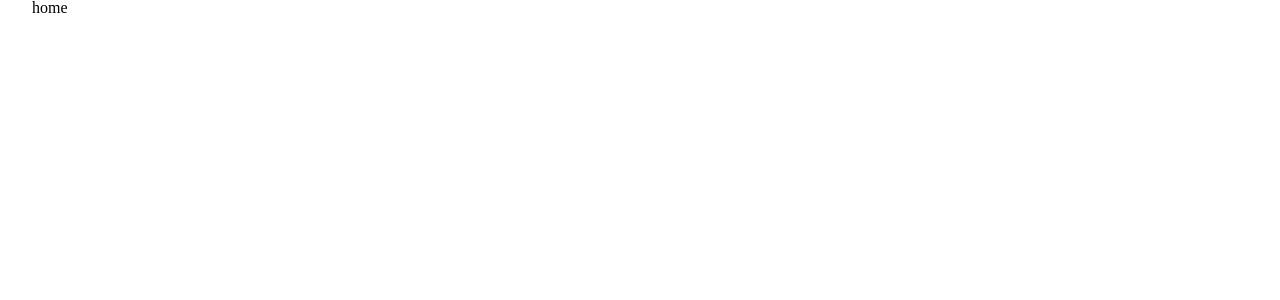
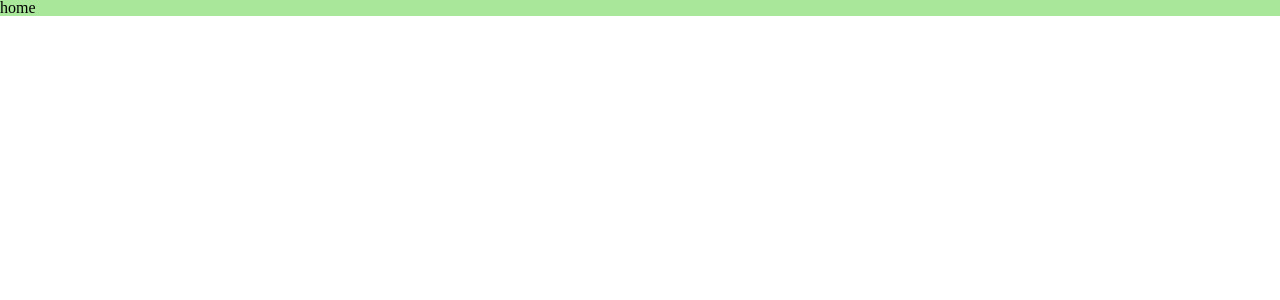
Before and after one commit to ExcaliburSims/portfolioNextJS, a Next.js app: page /Home in a window 1280 px wide. Shown: the top 300 px of the page. Built offline with nearby package versions, Linux system fonts and the light colour scheme.

Commit message:
feat: create style

```diff
--- a/styles/Home.module.scss
+++ b/styles/Home.module.scss
@@ -1,5 +1,11 @@
 .container {
-  padding: 0 2rem;
+  margin: 0;
+  background-color: rgb(169, 232, 154);
+}
+.body{
+  background-color: #0070f3;
+  height: 100vh;
+  max-width: 70%;
 }
 
 .main {
```
